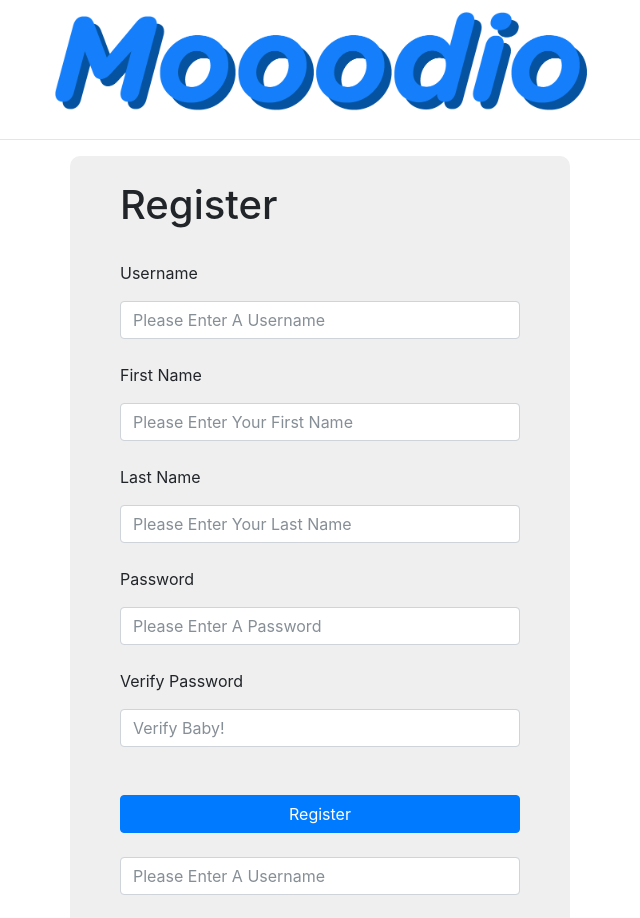
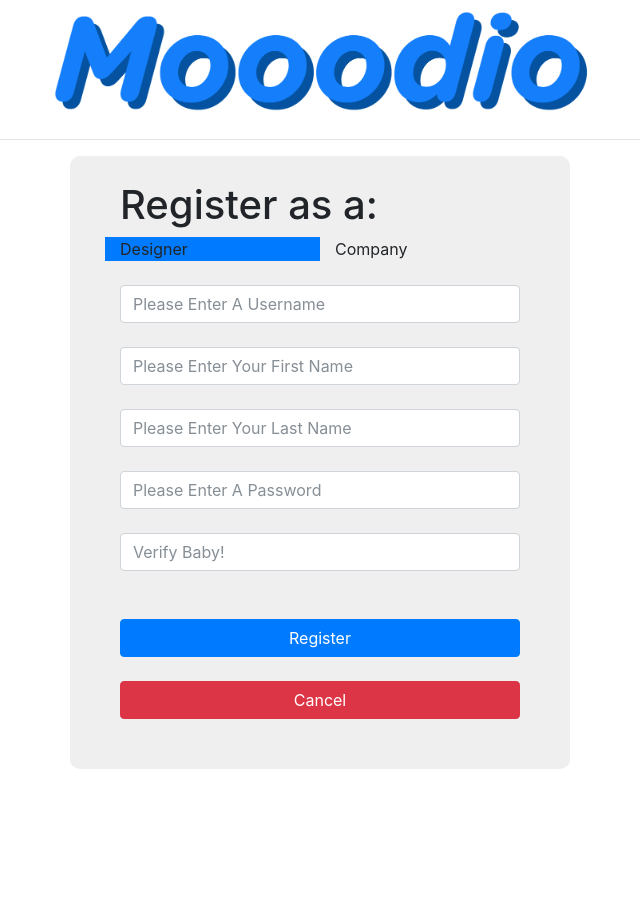
Before and after one commit to SpencerBateman/mooodio, an Angular app: page /register in a window 1280 px wide. Shown: the top 918 px of the page, without its empty margins (320-960 px from the left). After the commit the page ends 817 px from the top, so only its background shows below. Built offline with nearby package versions, Linux system fonts and the light colour scheme.

Commit message:
fixed register styling

```diff
--- a/src/app/components/user/register/register.component.html
+++ b/src/app/components/user/register/register.component.html
@@ -10,30 +10,40 @@
       class="alert alert-danger">
       Please fill out all fields. All Fields are required
     </div>
-    <h1>Register</h1>
-    <br/>
-    <form (ngSubmit) = "register()" #f="ngForm">
-      <p>Username</p>
+    <h1>Register as a:</h1>
+    <div *ngIf="isDesigner" class="row">
+      <div class="col-6 bg-primary">
+        <a (click)="isDesigner = true">Designer</a>
+      </div>
+      <div class="col-6">
+        <a (click)="isDesigner = false">Company</a>
+      </div>
+    </div>
+    <div *ngIf="!isDesigner" class="row">
+      <div class="col-6">
+        <a (click)="isDesigner = true">Designer</a>
+      </div>
+      <div class="col-6 bg-primary">
+        <a (click)="isDesigner = false">Company</a>
+      </div>
+    </div>
+    <br>
+    <form *ngIf="isDesigner" (ngSubmit) = "register()" #f="ngForm">
       <input name='username' [(ngModel)]='username' type='text' class='form-control' placeholder='Please Enter A Username'>
       <br/>
-      <p>First Name</p>
       <input name='firstName' [(ngModel)]='firstName' type='text' class='form-control' placeholder='Please Enter Your First Name'>
       <br/>
-      <p>Last Name</p>
       <input name='lastName' [(ngModel)]='lastName' type='text' class='form-control' placeholder='Please Enter Your Last Name'>
       <br/>
-      <p>Password</p>
       <input name='password' [(ngModel)]='password' type='password' class='form-control' placeholder='Please Enter A Password'>
       <br/>
-      <p>Verify Password</p>
       <input name='conf_password' [(ngModel)]='conf_password' type='password' class='form-control' placeholder='Verify Baby!'>
       <br/>
       <br/>
       <button type='submit' class='btn btn-primary btn-block'>Register</button>
     </form>
-    <br/>
-    <form (ngSubmit) = "registerCompany()" #g="ngForm">
-      <input name='username' [(ngModel)]='username' type='text' class='form-control' placeholder='Please Enter A Username'>
+    <form *ngIf="!isDesigner" (ngSubmit) = "registerCompany()" #g="ngForm">
+      <input name='username' [(ngModel)]='username' type='text' class='form-control' placeholder='Please Enter Your Company Name'>
       <br/>
       <input name='firstName' [(ngModel)]='firstName' type='text' class='form-control' placeholder='Please Enter Your First Name'>
       <br/>
--- a/src/app/components/user/register/register.component.ts
+++ b/src/app/components/user/register/register.component.ts
@@ -22,6 +22,7 @@ export class RegisterComponent implements OnInit {
   conf_password: string;
   errorFlag: boolean;
   errorMsg: string;
+  isDesigner: boolean = true;
 
   constructor(private sharedService: SharedService, private userService: UserService, private router: Router) { }
 
```
